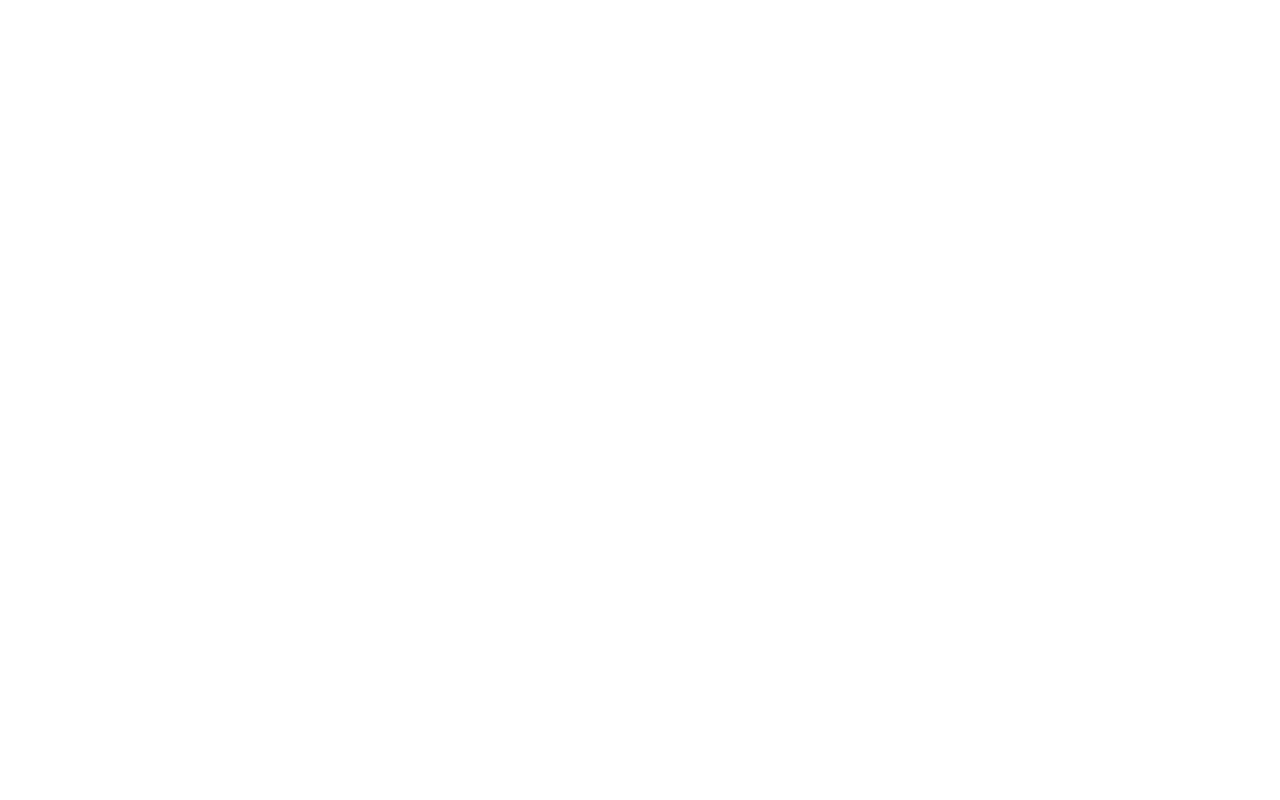
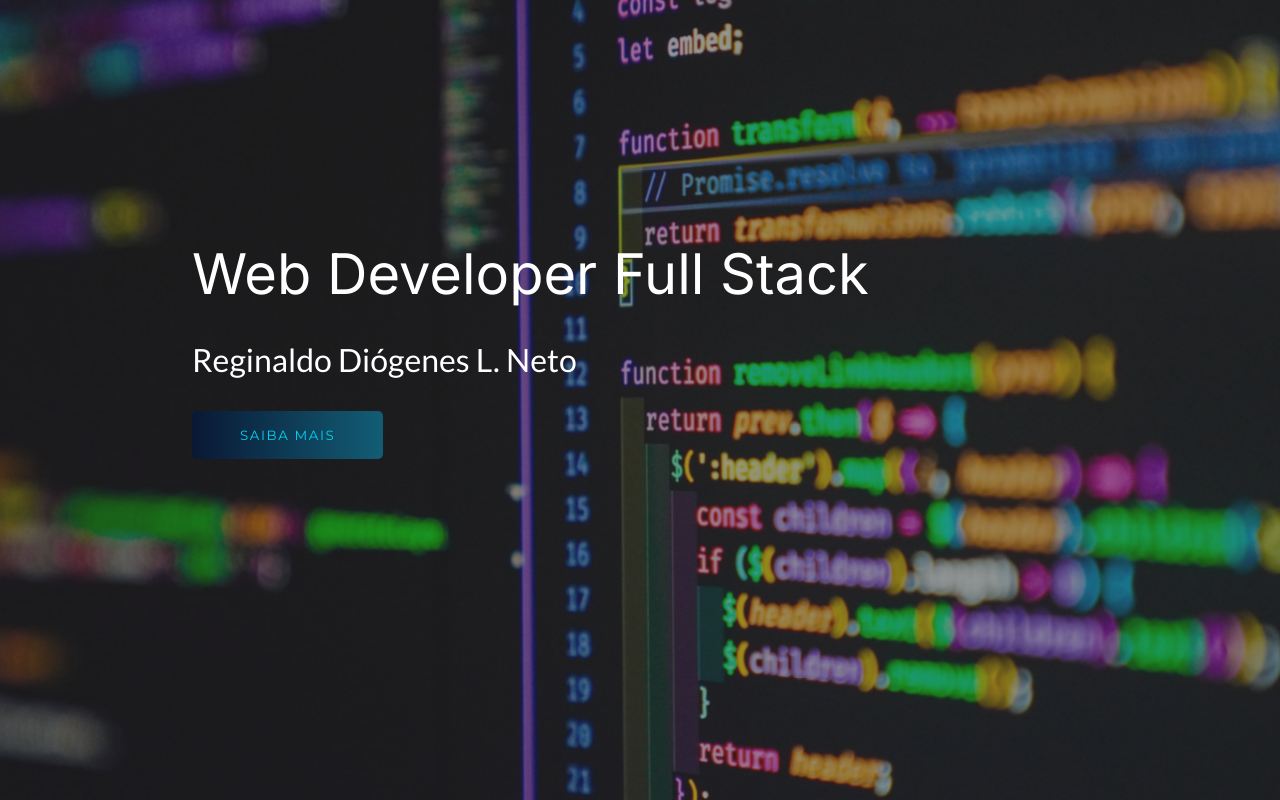
Before and after one commit to reginaldodlneto/personal-portfolio, a plain HTML site: page index.html in a window 1280 px wide. Drawn offline with nearby package versions, Linux system fonts and the light colour scheme; files that its build step writes are made by us from their sources.

Commit message:
:package: adding header

```diff
--- /dev/null
+++ b/css/_base.scss
@@ -0,0 +1,5 @@
+* {
+  margin: 0;
+  padding: 0;
+  box-sizing: border-box;
+}
--- /dev/null
+++ b/css/_header.scss
@@ -0,0 +1,90 @@
+header {
+  position: relative;
+  width: 100%;
+  height: 100vh;
+  overflow: hidden;
+}
+
+.img-wrapper {
+  background-color: #000000cc;
+  width: 100%;
+  height: 100%;
+  overflow: hidden;
+
+  img {
+    width: 100%;
+    height: 100%;
+    object-fit: cover;
+    opacity: 0.5;
+    animation: zoom 25s;
+  }
+}
+
+@keyframes zoom {
+  0% {
+    transform: scale(1.3);
+  }
+  100% {
+    transform: scale(1);
+  }
+}
+
+.banner {
+  position: absolute;
+  top: 30%;
+  left: 15%;
+
+  h1 {
+    color: #fff;
+    font-size: 3.5rem;
+    font-family: $font-primary;
+    font-weight: 500;
+    text-shadow: 0.3rem, 0.4rem, 2px rgba(0, 0, 0, 0.4);
+    margin-bottom: 2rem;
+    opacity: 0;
+    animation: moveBanner 1s 0.5s forwards;
+  }
+
+  p {
+    font-family: $font-secondary;
+    color: #fff;
+    font-size: 2rem;
+    text-shadow: 0.2rem, 0.2rem, rgba(0, 0, 0, 0.4);
+    margin-bottom: 2rem;
+    opacity: 0;
+    animation: moveBanner 1s 0.7s forwards;
+  }
+
+  button {
+    font-family: $font-action;
+    color: #01d4f4;
+    letter-spacing: 0.1rem;
+    text-transform: uppercase;
+    background: rgb(10, 24, 52);
+    background: linear-gradient(
+      90deg,
+      rgba(10, 24, 52, 1) 0%,
+      rgba(18, 93, 117, 1) 100%
+    );
+    padding: 1rem 3rem;
+    border: none;
+    border-radius: 5px;
+    cursor: pointer;
+    opacity: 0;
+    animation: moveBanner 1s 0.9s forwards;
+
+    &:hover {
+      opacity: 0.8;
+    }
+  }
+}
+
+@keyframes moveBanner {
+  0% {
+    transform: translateY(10rem) rotateY(-30deg);
+  }
+  100% {
+    transform: translateY(0) rotateY(0);
+    opacity: 1;
+  }
+}
--- /dev/null
+++ b/css/_variables.scss
@@ -0,0 +1,3 @@
+$font-primary: 'Inter', sans-serif;
+$font-secondary: 'Lato', sans-serif;
+$font-action: 'Montserrat', sans-serif;
--- a/css/main.scss
+++ b/css/main.scss
@@ -1,3 +1,8 @@
 @import url('https://fonts.googleapis.com/css2?family=Inter:wght@300;400;700&family=Lato:wght@300;400;700&family=Montserrat:wght@300;400;700&display=swap');
 
 @import url('https://cdnjs.cloudflare.com/ajax/libs/font-awesome/5.15.4/css/all.min.css');
+
+@import 'variables';
+@import 'base';
+
+@import 'header';
--- a/index.html
+++ b/index.html
@@ -6,12 +6,43 @@
     <meta name="viewport" content="width=device-width, initial-scale=1.0" />
     <title>Portfólio</title>
 
-    <link rel="stylesheet" href="./css/index.css" />
+    <link rel="stylesheet" href="./css/main.css" />
     <link
       rel="shortcut icon"
       href="./favicon_io/favicon.ico"
       type="image/x-icon"
     />
+    <link
+      rel="apple-touch-icon"
+      sizes="180x180"
+      href="./favicon_io/apple-touch-icon.png"
+    />
+    <link
+      rel="icon"
+      type="image/png"
+      sizes="32x32"
+      href="./favicon_io/favicon-32x32.png"
+    />
+    <link
+      rel="icon"
+      type="image/png"
+      sizes="16x16"
+      href="./favicon_io/favicon-16x16.png"
+    />
+    <link rel="manifest" href="./favicon_io/site.webmanifest" />
   </head>
-  <body></body>
+  <body>
+    <main class="container">
+      <header>
+        <div class="img-wrapper">
+          <img src="./images/background.jpg" alt="background do site" />
+        </div>
+        <div class="banner">
+          <h1>Web Developer Full Stack</h1>
+          <p>Reginaldo Diógenes L. Neto</p>
+          <button>Saiba mais</button>
+        </div>
+      </header>
+    </main>
+  </body>
 </html>
```
Also changed, not shown: css/main.css, favicon_io/site.webmanifest, images/background.jpg (added), 2 other files.
